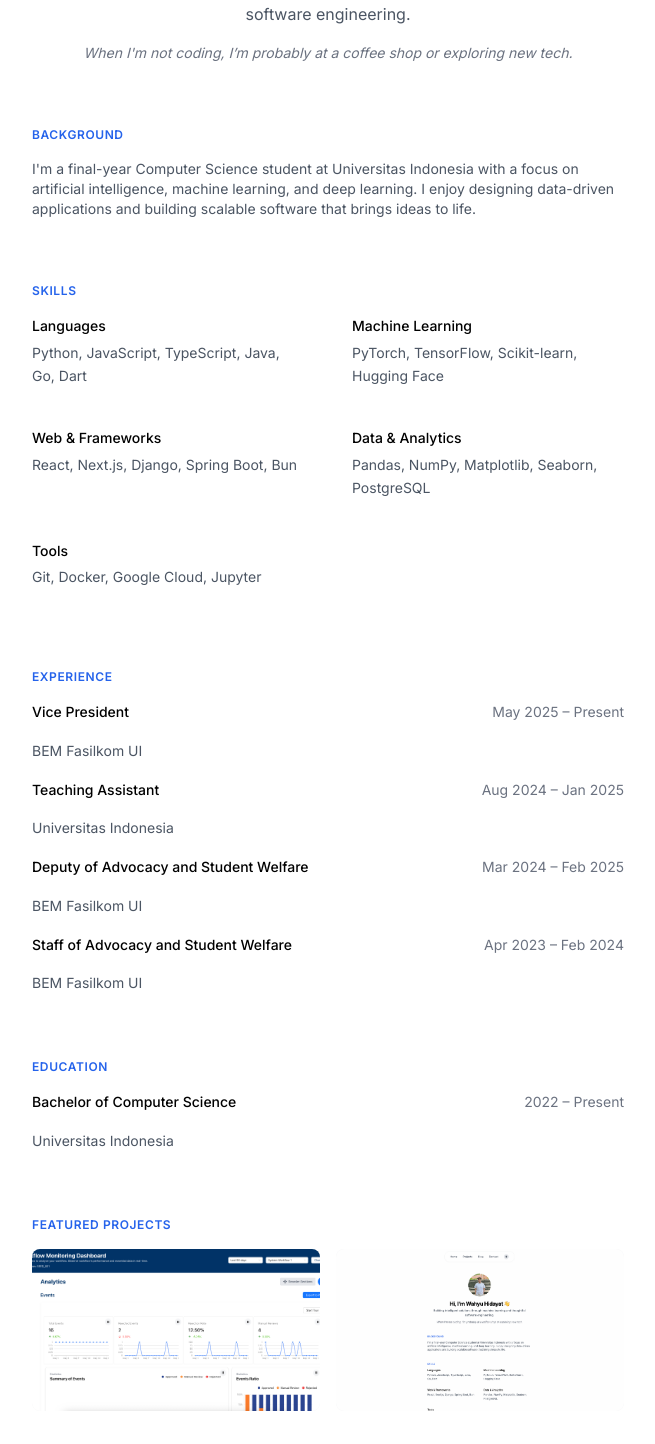
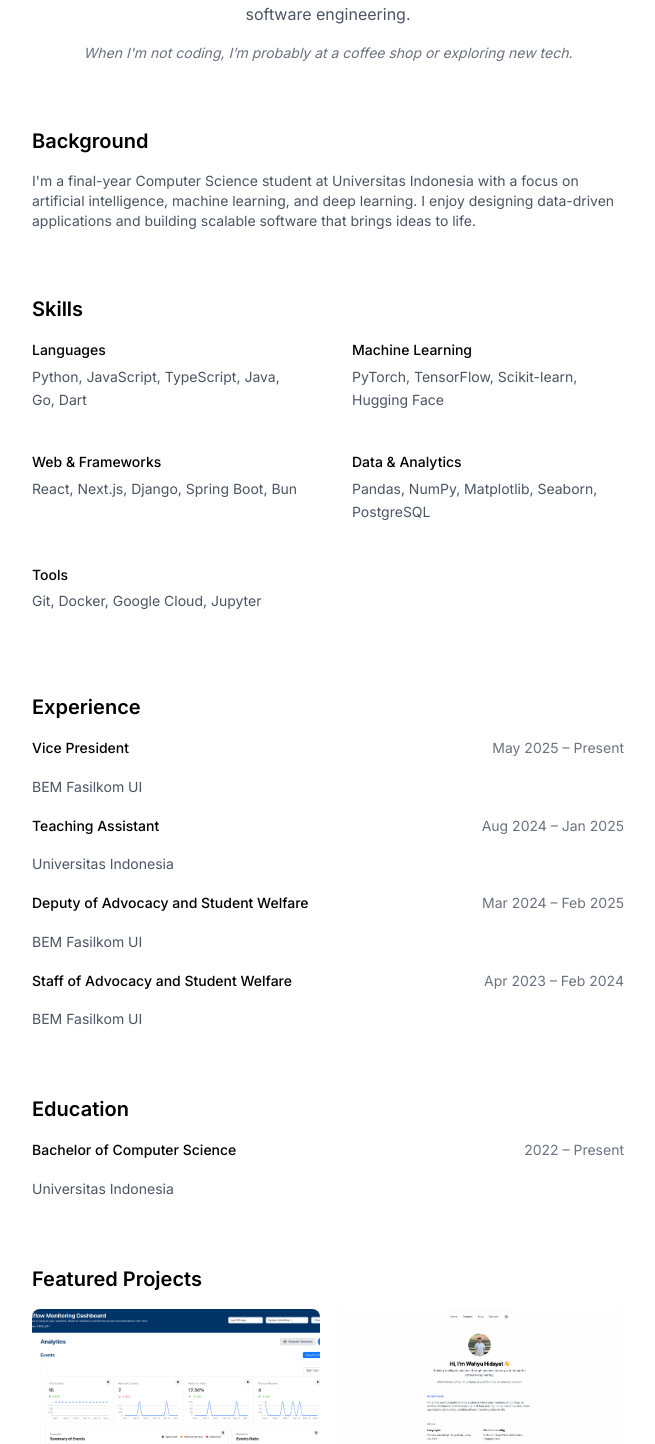
Before and after one commit to wahyuhiddayat/wahyuht, a Next.js app: page / in a window 1280 px wide. Shown: the part 381-1825 px from the top of the page, without its empty margins (312-967 px from the left). Built offline with nearby package versions, Linux system fonts and the light colour scheme.

Commit message:
style: update section headings for improved readability and consistency

```diff
--- a/src/app/contact/page.tsx
+++ b/src/app/contact/page.tsx
@@ -63,8 +63,8 @@ export default function Contact() {
 
       {/* Contact Methods */}
       <section className="mb-16">
-        <h2 className="text-xs font-semibold text-blue-600 dark:text-blue-400 tracking-wider mb-6">
-          GET IN TOUCH
+        <h2 className="text-xl font-semibold text-black dark:text-white mb-4">
+          Get in Touch
         </h2>
 
         <div className="space-y-6">
@@ -108,8 +108,8 @@ export default function Contact() {
 
       {/* Social Links */}
       <section className="mb-16">
-        <h2 className="text-xs font-semibold text-blue-600 dark:text-blue-400 tracking-wider mb-6">
-          FIND ME ONLINE
+        <h2 className="text-xl font-semibold text-black dark:text-white mb-4">
+          Find Me Online
         </h2>
 
         <div className="space-y-4">
@@ -128,8 +128,8 @@ export default function Contact() {
 
       {/* What I'm Looking For */}
       <section>
-        <h2 className="text-xs font-semibold text-blue-600 dark:text-blue-400 tracking-wider mb-6">
-          WHAT I'M LOOKING FOR
+        <h2 className="text-xl font-semibold text-black dark:text-white mb-4">
+          What I'm Looking For
         </h2>
 
         <div className="space-y-4 text-sm text-gray-600 dark:text-gray-300">
--- a/src/app/page.tsx
+++ b/src/app/page.tsx
@@ -85,8 +85,8 @@ export default function Home() {
 
       {/* Background Section */}
       <section className="mb-16">
-        <h2 className="text-xs font-semibold text-blue-600 dark:text-blue-400 tracking-wider mb-4">
-          BACKGROUND
+        <h2 className="text-xl font-semibold text-black dark:text-white mb-4">
+          Background
         </h2>
         <p className="text-sm text-gray-600 dark:text-gray-300">
           I'm a final-year Computer Science student at Universitas Indonesia with a focus on artificial intelligence, machine learning, and deep learning. I enjoy designing data-driven applications and building scalable software that brings ideas to life.
@@ -95,8 +95,8 @@ export default function Home() {
 
       {/* Skills Section */}
       <section className="mb-16">
-        <h2 className="text-xs font-semibold text-blue-600 dark:text-blue-400 tracking-wider mb-4">
-          SKILLS
+        <h2 className="text-xl font-semibold text-black dark:text-white mb-4">
+          Skills
         </h2>
 
         <div className="grid grid-cols-2 gap-x-12 gap-y-6 text-sm">
@@ -112,8 +112,8 @@ export default function Home() {
 
       {/* Experience Section */}
       <section className="mb-16">
-        <h2 className="text-xs font-semibold text-blue-600 dark:text-blue-400 tracking-wider mb-4">
-          EXPERIENCE
+        <h2 className="text-xl font-semibold text-black dark:text-white mb-4">
+          Experience
         </h2>
         <div className="space-y-4 text-sm">
           {experienceData.map((experience, index) => (
@@ -129,8 +129,8 @@ export default function Home() {
 
       {/* Education Section */}
       <section className="mb-16">
-        <h2 className="text-xs font-semibold text-blue-600 dark:text-blue-400 tracking-wider mb-4">
-          EDUCATION
+        <h2 className="text-xl font-semibold text-black dark:text-white mb-4">
+          Education
         </h2>
         <div className="text-sm">
           <div className="flex justify-between items-start">
@@ -145,8 +145,8 @@ export default function Home() {
 
       {/* Projects Section */}
       <section className="mb-4">
-        <h2 className="text-xs font-semibold text-blue-600 dark:text-blue-400 tracking-wider mb-4">
-          FEATURED PROJECTS
+        <h2 className="text-xl font-semibold text-black dark:text-white mb-4">
+          Featured Projects
         </h2>
         <div className="grid md:grid-cols-2 gap-4">
           {projectsData.map((project, index) => (
--- a/src/app/projects/page.tsx
+++ b/src/app/projects/page.tsx
@@ -63,8 +63,8 @@ export default function Projects() {
 
       {/* Projects Section */}
       <section>
-        <h2 className="text-xs font-semibold text-blue-600 dark:text-blue-400 tracking-wider mb-6">
-          ALL PROJECTS
+        <h2 className="text-xl font-semibold text-black dark:text-white mb-4">
+          All Projects
         </h2>
 
         <div className="space-y-12">
```
